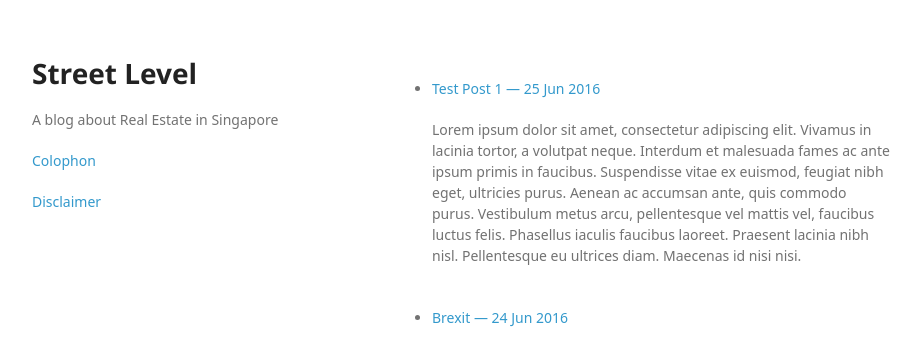
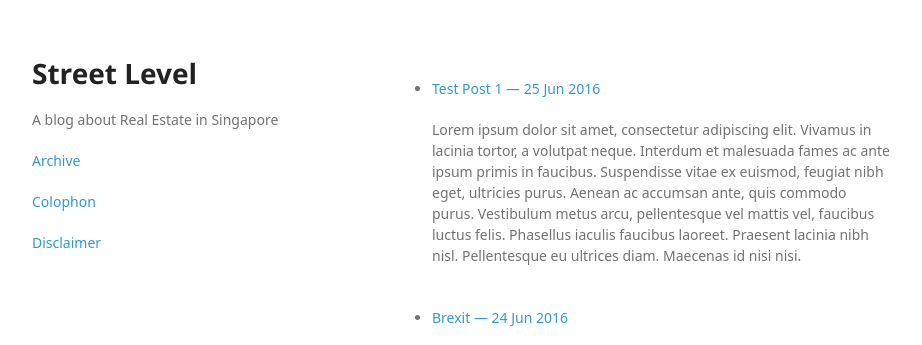
Before and after one commit to samueltwx/street-level.github.io, a Jekyll site: the page built from index.html, in a window 1280 px wide. Shown: the top 345 px of the page, without its empty margins (178-1100 px from the left). Built offline with Jekyll 4.4.1, drawn with Linux system fonts in a browser that asks for light colours; some web fonts are replaced.

Commit message:
Update default.html

```diff
--- a/_layouts/default.html
+++ b/_layouts/default.html
@@ -19,7 +19,8 @@
         <p>A blog about Real Estate in Singapore</p>
 
 
-        <p class="view"><a href="{{ site.url }}/colophon/">Colophon</a></p>
+        <p class="view"><a href="{{ site.url }}/archive/">Archive</a>
+        <p class="view"><a href="{{ site.url }}/colophon/">Colophon</a>
         <p class="view"><a href="{{ site.url }}/disclaimer/">Disclaimer</a></p>
 
       </header>
```
